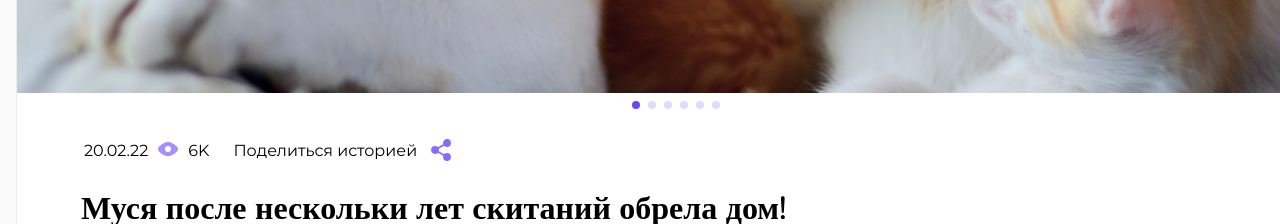
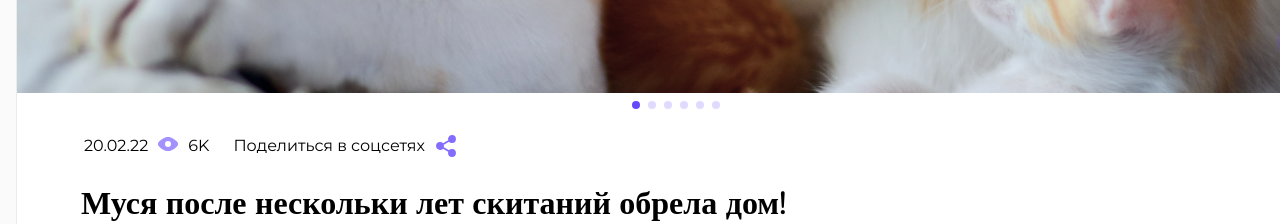
Before and after one commit to Sandbox-pets-shelter/pets-shelter, a React (Create React App) app: page /history in a window 1280 px wide. Shown: the part 1040-1264 px from the top of the page. Built offline with nearby package versions, Linux system fonts and the light colour scheme.

Commit message:
add links

```diff
--- a/src/components/ui/Share/index.tsx
+++ b/src/components/ui/Share/index.tsx
@@ -19,7 +19,6 @@ function Share(props: { link: string }) {
   const { t } = useTranslation();
 
   async function copyLink() {
-    // await navigator.clipboard.writeText(window.location.href);
     await navigator.clipboard.writeText(props.link);
     setIsCopied(true);
     setTimeout(() => {
@@ -37,6 +36,7 @@ function Share(props: { link: string }) {
         <li className={s.links_item}>
           <button onClick={copyLink}>
             <img src={copy} />
+            {/* дизайн уведомления о копировании в процессе */}
             <span>{t('share.copy')}</span>
           </button>
         </li>
--- a/src/components/ui/Share/styles.module.scss
+++ b/src/components/ui/Share/styles.module.scss
@@ -8,6 +8,13 @@
   path {
     fill: #846dfc;
     stroke: #846dfc;
+
+    transition: 0.3s ease;
+  }
+
+  &:hover path {
+    fill: $primary-dark;
+    stroke: $primary-dark;
   }
 }
 
--- a/src/components/widgets/Stories/index.tsx
+++ b/src/components/widgets/Stories/index.tsx
@@ -9,12 +9,13 @@ import styles from './styles.module.scss';
 
 import EyeIcon from '../../../assets/icons/Eye';
 import IncreaseIcon from '../../../assets/icons/Increase';
-import ShareIcon from '../../../assets/icons/Share';
+// import ShareIcon from '../../../assets/icons/Share';
 import Sleepingcat from '../../../assets/icons/stories/Sleepingcat.svg';
+import Share from '../../../components/ui/Share';
 import { stories } from '../../../mocks/stories';
 import { Popup } from '../../popup';
 
-import { handleShareButton } from '../../sharebtn';
+// import { handleShareButton } from '../../sharebtn';
 import { ImageSliderTwo } from '../../sliderTwo';
 
 const Stories = () => {
@@ -70,10 +71,9 @@ const Stories = () => {
                 <EyeIcon className={s.stories__subcontainer__views__look__img} />
                 {item.views}
               </div>
-              <div className={s.stories__subcontainer__views__share} onClick={handleShareButton}>
-                {item.share}
-                <ShareIcon className={s.stories__subcontainer__views__share__img} />
-                {styles.share}
+              <div className={s.stories__subcontainer__views__share}>
+                {/* ссылка на пост в процессе дизайна, пока что ссылка на текущую страницу */}
+                <Share link={window.location.href} />
               </div>
             </div>
             <div className={s.stories__subcontainer__title}>{item.title}</div>
--- a/src/pages/Pets/Cat/index.tsx
+++ b/src/pages/Pets/Cat/index.tsx
@@ -99,7 +99,6 @@ export const Cat = () => {
                   <LocationIcon /> В приюте «{cat.shelter}»
                 </div>{' '}
                 <div className={styles.box__topInfoBtns}>
-                  {/* Поделиться в соцсетях <ShareIcon className={styles.share} /> */}
                   <Share link={window.location.href} />
                 </div>
               </div>
```
